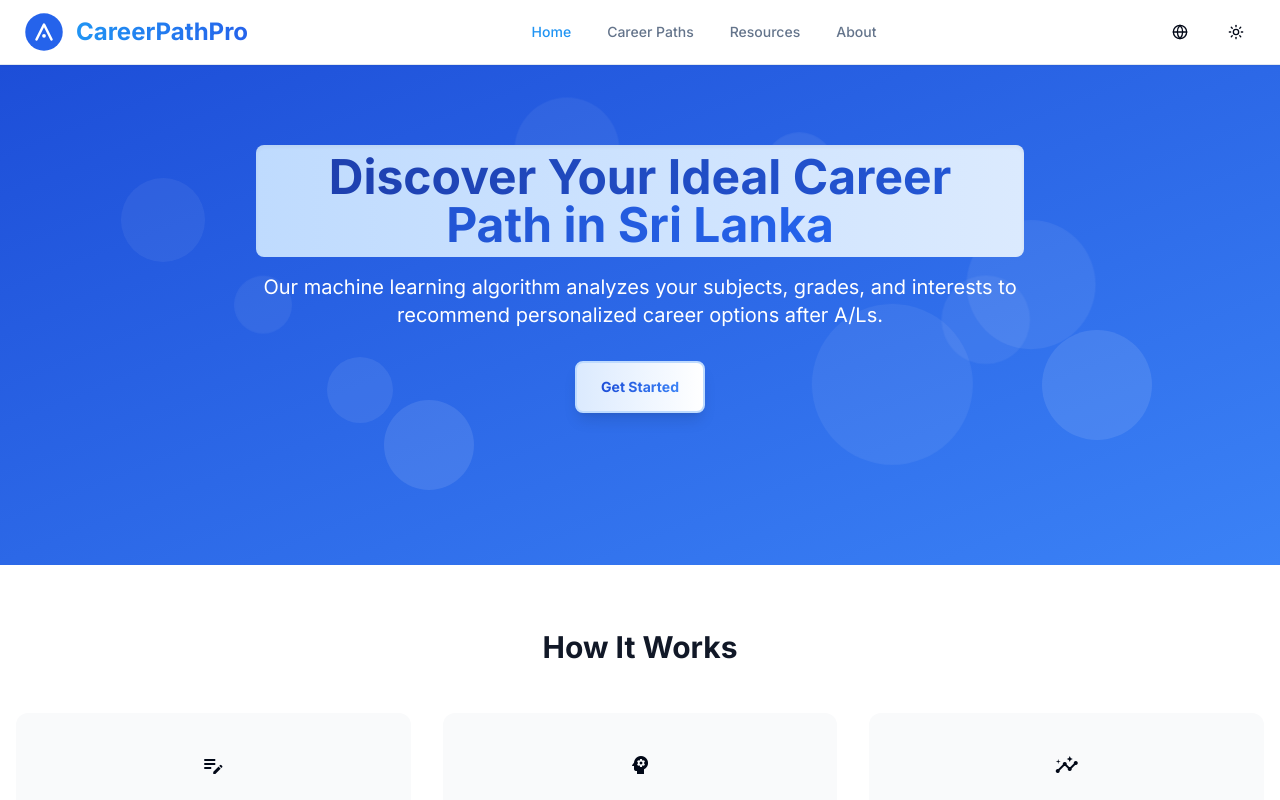
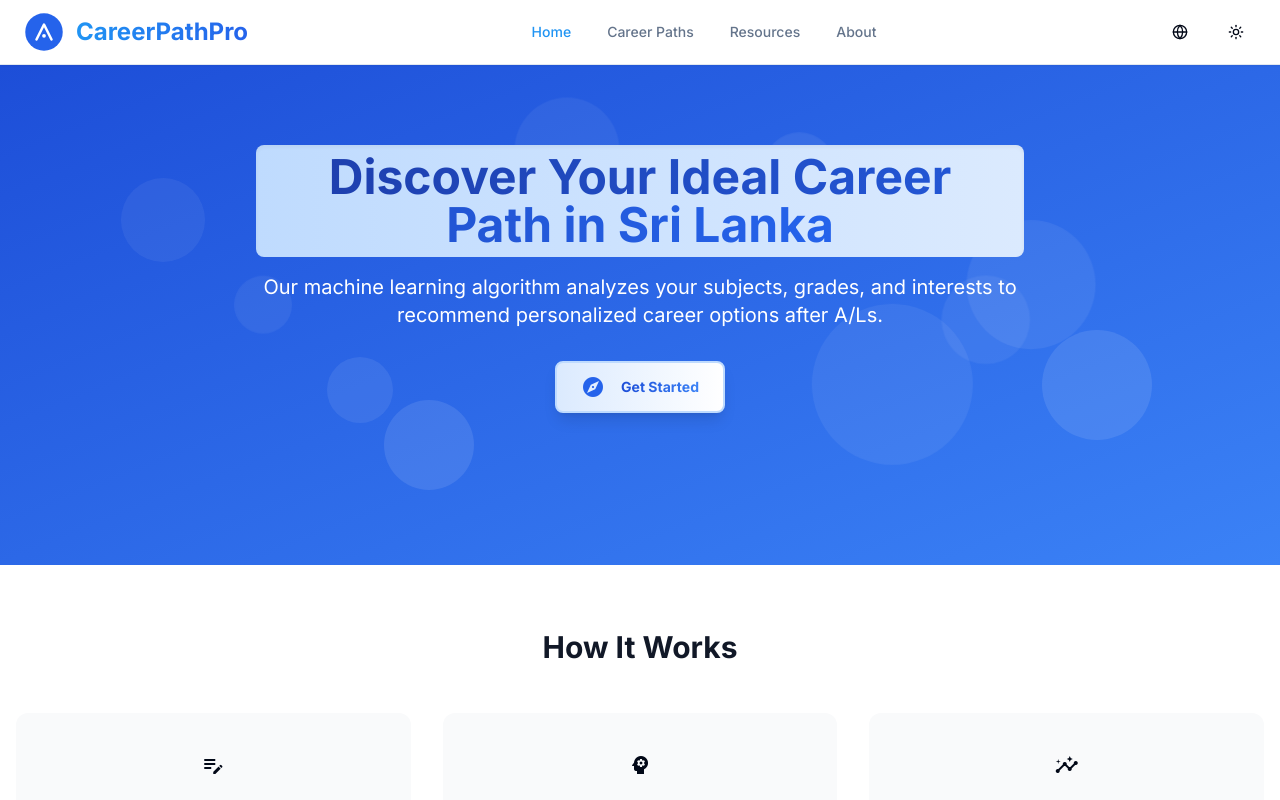
Before and after one commit to ayesh-chamodye/CareerPathPro, a Next.js app: page / in a window 1280 px wide. Shown: the top 800 px of the page. Built offline with nearby package versions, Linux system fonts and the light colour scheme.

Commit message:
style(ui): add explore icon to HeroSection CTA
Re-introduce the material icon to the HeroSection call-to-action button
to improve visual affordance and align with the intended design.

```diff
--- a/app/components/HeroSection.tsx
+++ b/app/components/HeroSection.tsx
@@ -40,7 +40,7 @@ const HeroSection = () => {
             onClick={scrollToForm}
             className="bg-gradient-to-r from-blue-100 to-white text-blue-700 hover:bg-gradient-to-r hover:from-blue-100 hover:to-blue-50 font-medium px-6 py-6 rounded-lg shadow-lg inline-flex items-center transition-all hover:shadow-xl border-2 border-blue-200"
           >
-
+            <span className="material-icons mr-2 text-blue-600">explore</span>
             <span className="bg-gradient-to-r from-blue-700 to-blue-500 bg-clip-text text-transparent font-bold">
               {t('home.hero.cta')}
             </span>
```
